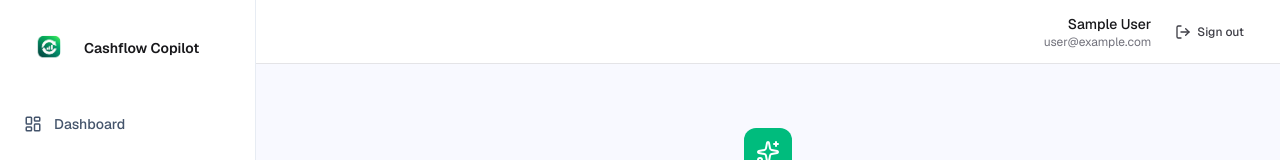
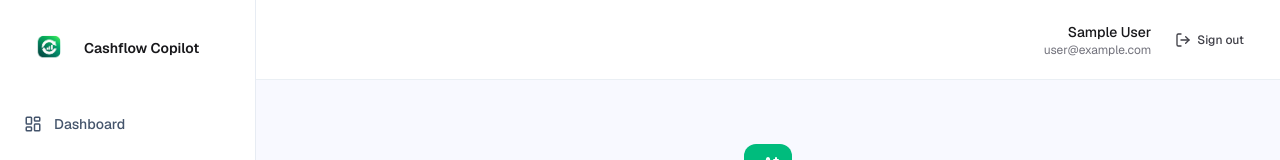
Before and after one commit to Tolu86/sme-cashflow, a Next.js app: page / in a window 1280 px wide. Shown: the top 160 px of the page. Built offline with nearby package versions, Linux system fonts and the light colour scheme; no server answers; the database is empty; sample sign-in values are in the browser's storage.

Commit message:
style: refresh authenticated topbar for Stitch redesign

```diff
--- a/src/components/layout/topbar.tsx
+++ b/src/components/layout/topbar.tsx
@@ -8,10 +8,10 @@ export function Topbar({ onMenuClick }: { onMenuClick: () => void }) {
   const { user, logout, profile } = useAuth();
 
   return (
-    <header className="flex h-16 items-center justify-between border-b border-zinc-200 bg-white px-4 sm:px-6 dark:border-zinc-800 dark:bg-zinc-900">
+    <header className="flex h-20 items-center justify-between border-b border-slate-200/70 bg-white/90 px-4 backdrop-blur-xl sm:px-6 dark:border-slate-800 dark:bg-[#111c2d]/90">
       <button
         onClick={onMenuClick}
-        className="rounded-lg p-2 text-zinc-500 hover:bg-zinc-100 dark:hover:bg-zinc-800 lg:hidden"
+        className="rounded-xl p-2 text-slate-500 hover:bg-slate-100 dark:hover:bg-slate-800 lg:hidden"
         aria-label="Open menu"
       >
         <Menu size={20} />
```
